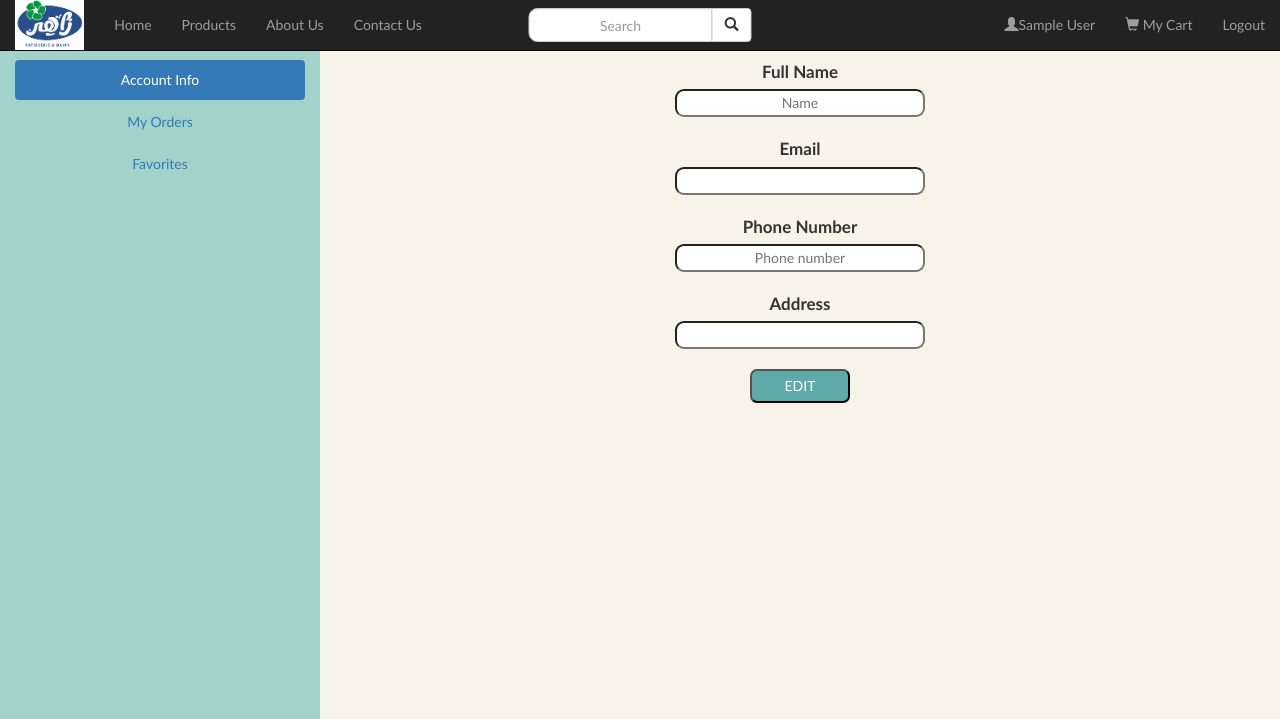
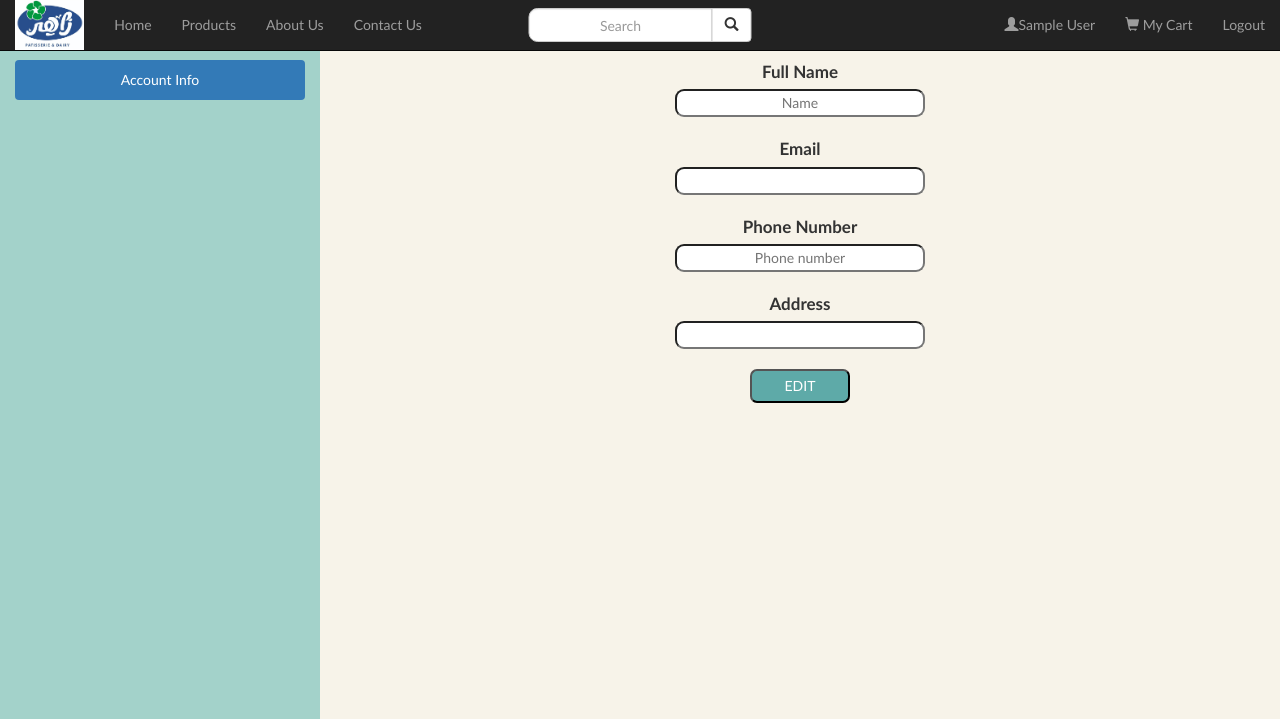
Before and after one commit to OmarAhmedDiaa/Zaher-dairy-website, a PHP site: page /account.php in a window 1280 px wide. Shown: the top 719 px of the page. Run offline with PHP 8.4, Linux system fonts and the light colour scheme; the visitor is signed in with stand-in values (Sample User, id 1); data comes from the database, SQL or seed files in the repository; data that the repository does not hold is empty.

Commit message:
Update account.php

```diff
--- a/account.php
+++ b/account.php
@@ -33,8 +33,7 @@ require_once('db.php');
 
       <ul class="nav nav-pills nav-stacked">
         <li class="active"><a href="#section1">Account Info</a></li>
-        <li><a href="#section2">My Orders</a></li>
-        <li><a href="#section3">Favorites</a></li>
+
       </ul><br>
     </div>
 
```
